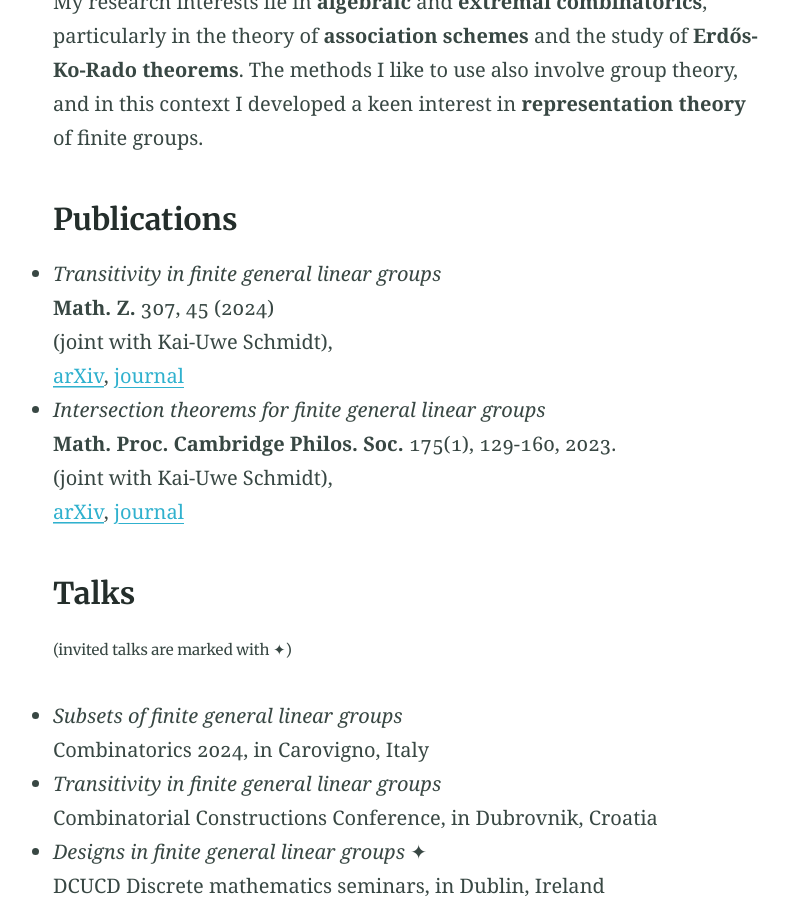
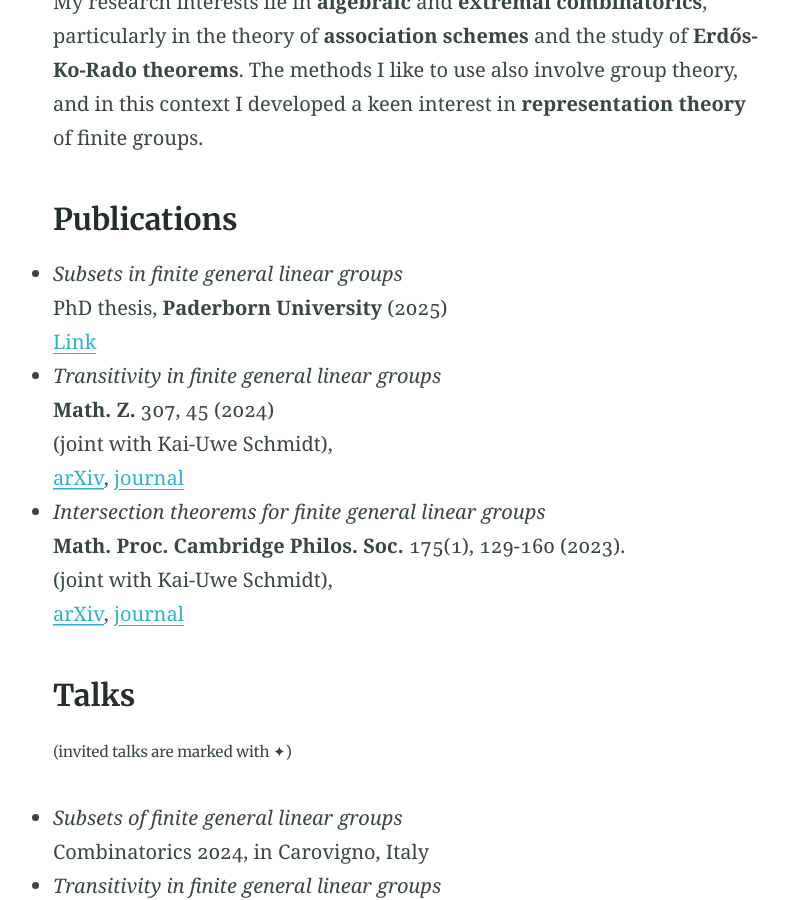
Before and after one commit to alenaernst/alenaernst.github.io, a Jekyll site: the page built from research.md, in a window 1280 px wide and 900 px high, scrolled down 509 px. Shown: the whole window, without its empty margins (230-1019 px from the left). Built offline with Jekyll 4.4.1, drawn with Linux system fonts in a browser that asks for light colours.

Commit message:
Update research.md

```diff
--- a/research.md
+++ b/research.md
@@ -15,12 +15,15 @@ My research interests lie in **algebraic** and **extremal combinatorics**, parti
 
 ### Publications
 
+* _Subsets in finite general linear groups_ <br>
+PhD thesis, **Paderborn University** (2025) <br>
+[Link](https://digital.ub.uni-paderborn.de/doi/10.17619/UNIPB/1-2190)
 *  _Transitivity in finite general linear groups_ <br>
    **Math. Z.** 307, 45 (2024) <br>
    (joint with Kai-Uwe Schmidt),  <br>
    [arXiv](https://arxiv.org/abs/2209.07927), [journal](https://link.springer.com/article/10.1007/s00209-024-03511-x)
 *  _Intersection theorems for finite general linear groups_ <br>
-   **Math. Proc. Cambridge Philos. Soc.** 175(1), 129-160, 2023. <br>
+   **Math. Proc. Cambridge Philos. Soc.** 175(1), 129-160 (2023). <br>
     (joint with Kai-Uwe Schmidt), <br>
    [arXiv](https://web3.arxiv.org/abs/2205.08456), [journal](https://www.cambridge.org/core/journals/mathematical-proceedings-of-the-cambridge-philosophical-society/article/intersection-theorems-for-finite-general-linear-groups/5007627D69D7EEC667D102463ECA0A9C)
 
```
